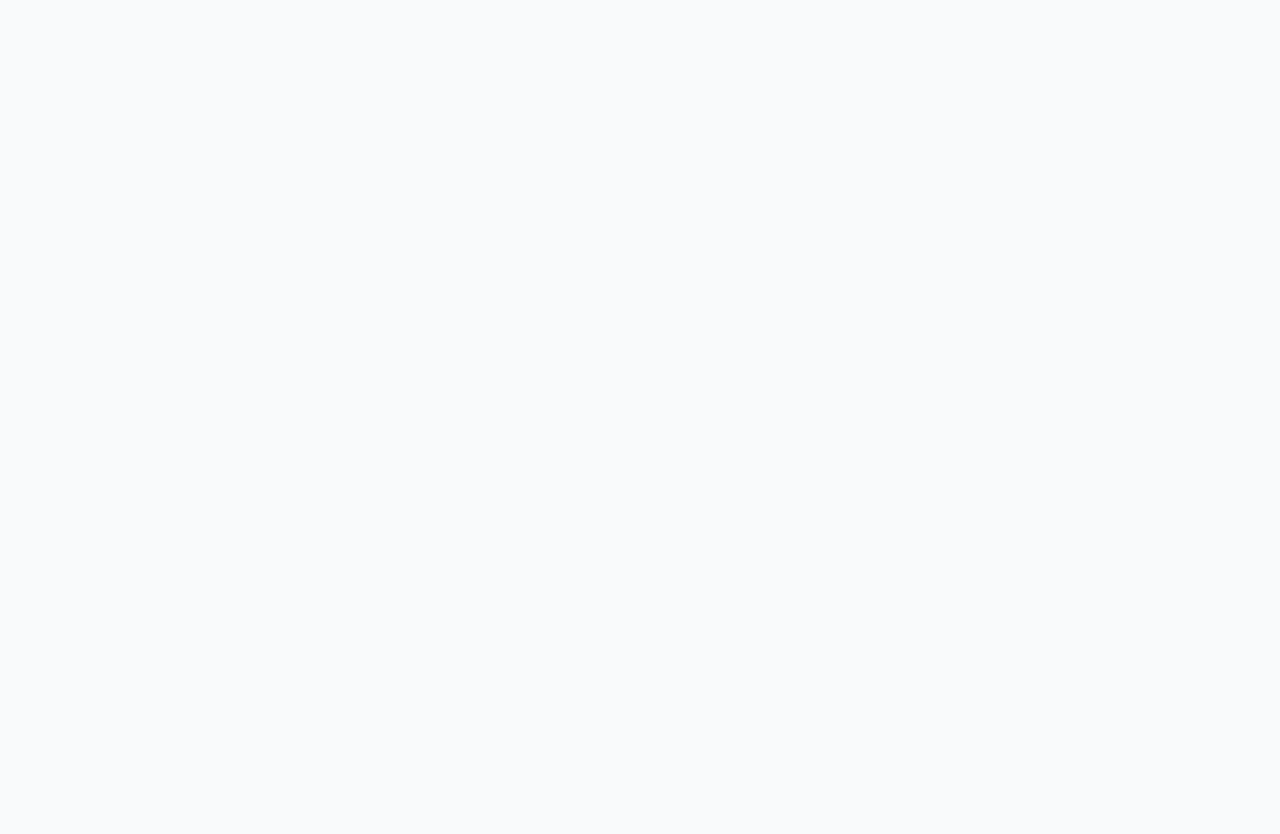
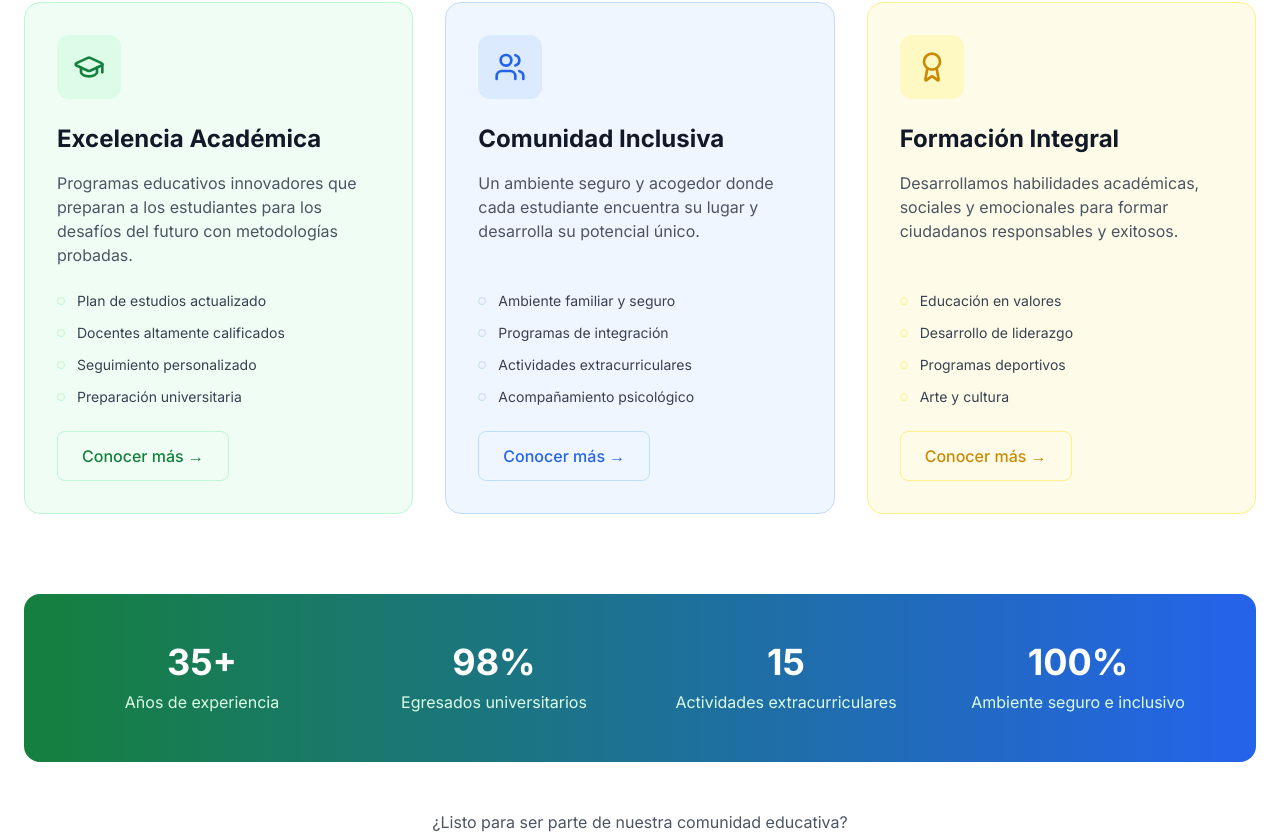
Before and after one commit to andavian/school-management-front, a React (Vite) app: page / in a window 1280 px wide. Shown: the part 1106-1940 px from the top of the page. Before the commit the page ends 1025 px from the top, so only its background shows below. Built offline with nearby package versions, Linux system fonts and the light colour scheme.

Commit message:
feat(landing): add features section with reusable cards and stats

```diff
--- /dev/null
+++ b/src/features/landing/components/FeatureCard.tsx
@@ -0,0 +1,76 @@
+import type { LucideIcon } from "lucide-react";
+
+interface FeatureCardProps {
+  icon: LucideIcon;
+  title: string;
+  description: string;
+  features: string[];
+  color?: "primary" | "secondary" | "accent";
+}
+
+export default function FeatureCard({
+  icon: Icon,
+  title,
+  description,
+  features,
+  color = "primary",
+}: FeatureCardProps) {
+  const colorClasses = {
+    primary: {
+      bg: "bg-primary-50",
+      icon: "bg-primary-100 text-primary-600",
+      text: "text-primary-600",
+      border: "border-primary-200",
+    },
+    secondary: {
+      bg: "bg-secondary-50",
+      icon: "bg-secondary-100 text-secondary-600",
+      text: "text-secondary-600",
+      border: "border-secondary-200",
+    },
+    accent: {
+      bg: "bg-accent-50",
+      icon: "bg-accent-100 text-accent-600",
+      text: "text-accent-600",
+      border: "border-accent-200",
+    },
+  };
+
+  const currentColor = colorClasses[color];
+
+  return (
+    <div
+      className={`rounded-2xl p-8 ${currentColor.bg} border ${currentColor.border} hover:shadow-lg transition-all duration-300 h-full flex flex-col`}
+    >
+      {/* Icon */}
+      <div
+        className={`w-16 h-16 rounded-xl ${currentColor.icon} flex items-center justify-center mb-6`}
+      >
+        <Icon className="w-8 h-8" />
+      </div>
+
+      {/* Content */}
+      <h3 className="text-2xl font-bold text-gray-900 mb-4">{title}</h3>
+      <p className="text-gray-600 mb-6 flex-grow">{description}</p>
+
+      {/* Features List */}
+      <ul className="space-y-3">
+        {features.map((feature, index) => (
+          <li key={index} className="flex items-center gap-3">
+            <div
+              className={`w-2 h-2 rounded-full ${currentColor.bg} border ${currentColor.border}`}
+            ></div>
+            <span className="text-gray-700 text-sm">{feature}</span>
+          </li>
+        ))}
+      </ul>
+
+      {/* CTA */}
+      <button
+        className={`mt-6 px-6 py-3 ${currentColor.text} border ${currentColor.border} rounded-lg font-medium hover:bg-white transition self-start`}
+      >
+        Conocer más →
+      </button>
+    </div>
+  );
+}
--- /dev/null
+++ b/src/features/landing/components/FeaturesSection.tsx
@@ -0,0 +1,118 @@
+import { GraduationCap, Users, Award } from "lucide-react";
+import FeatureCard from "./FeatureCard";
+
+export default function FeaturesSection() {
+  const features = [
+    {
+      icon: GraduationCap,
+      title: "Excelencia Académica",
+      description:
+        "Programas educativos innovadores que preparan a los estudiantes para los desafíos del futuro con metodologías probadas.",
+      features: [
+        "Plan de estudios actualizado",
+        "Docentes altamente calificados",
+        "Seguimiento personalizado",
+        "Preparación universitaria",
+      ],
+      color: "primary" as const,
+    },
+    {
+      icon: Users,
+      title: "Comunidad Inclusiva",
+      description:
+        "Un ambiente seguro y acogedor donde cada estudiante encuentra su lugar y desarrolla su potencial único.",
+      features: [
+        "Ambiente familiar y seguro",
+        "Programas de integración",
+        "Actividades extracurriculares",
+        "Acompañamiento psicológico",
+      ],
+      color: "secondary" as const,
+    },
+    {
+      icon: Award,
+      title: "Formación Integral",
+      description:
+        "Desarrollamos habilidades académicas, sociales y emocionales para formar ciudadanos responsables y exitosos.",
+      features: [
+        "Educación en valores",
+        "Desarrollo de liderazgo",
+        "Programas deportivos",
+        "Arte y cultura",
+      ],
+      color: "accent" as const,
+    },
+  ];
+
+  return (
+    <section id="features" className="py-20 bg-white">
+      <div className="container mx-auto px-6">
+        {/* Section Header */}
+        <div className="text-center max-w-3xl mx-auto mb-16">
+          <h2 className="text-4xl font-bold text-gray-900 mb-4">
+            Una educación que transforma vidas
+          </h2>
+          <p className="text-lg text-gray-600">
+            En la Escuela Paravachasca nos enfocamos en desarrollar el potencial
+            completo de cada estudiante, combinando tradición educativa con
+            innovación pedagógica.
+          </p>
+        </div>
+
+        {/* Features Grid */}
+        <div className="grid md:grid-cols-2 lg:grid-cols-3 gap-8">
+          {features.map((feature, index) => (
+            <FeatureCard
+              key={index}
+              icon={feature.icon}
+              title={feature.title}
+              description={feature.description}
+              features={feature.features}
+              color={feature.color}
+            />
+          ))}
+        </div>
+
+        {/* Stats Section */}
+        <div className="mt-20 bg-gradient-to-r from-primary-600 to-secondary-600 rounded-2xl p-12 text-white">
+          <div className="grid grid-cols-2 md:grid-cols-4 gap-8 text-center">
+            <div>
+              <p className="text-4xl font-bold mb-2">35+</p>
+              <p className="text-primary-100">Años de experiencia</p>
+            </div>
+            <div>
+              <p className="text-4xl font-bold mb-2">98%</p>
+              <p className="text-primary-100">Egresados universitarios</p>
+            </div>
+            <div>
+              <p className="text-4xl font-bold mb-2">15</p>
+              <p className="text-primary-100">Actividades extracurriculares</p>
+            </div>
+            <div>
+              <p className="text-4xl font-bold mb-2">100%</p>
+              <p className="text-primary-100">Ambiente seguro e inclusivo</p>
+            </div>
+          </div>
+        </div>
+
+        {/* Bottom CTA */}
+        <div className="text-center mt-12">
+          <p className="text-gray-600 mb-6">
+            ¿Listo para ser parte de nuestra comunidad educativa?
+          </p>
+          <div className="flex flex-col sm:flex-row gap-4 justify-center">
+            <button
+              className="px-8 py-4 bg-primary-600 text-white rounded-lg font-semibold hover:bg-primary-700 transition shadow-lg"
+              onClick={() => (window.location.href = "/login")}
+            >
+              Iniciar proceso de admisión
+            </button>
+            <button className="px-8 py-4 border-2 border-primary-600 text-primary-600 rounded-lg font-semibold hover:bg-primary-50 transition">
+              Solicitar información
+            </button>
+          </div>
+        </div>
+      </div>
+    </section>
+  );
+}
--- a/src/features/landing/pages/LandingPage.tsx
+++ b/src/features/landing/pages/LandingPage.tsx
@@ -1,6 +1,7 @@
 import Header from "../components/Header";
 import Footer from "../components/Footer";
 import Hero from "../components/Hero";
+import FeaturesSection from "../components/FeaturesSection";
 
 export default function LandingPage() {
   return (
@@ -9,6 +10,7 @@ export default function LandingPage() {
 
       <main>
         <Hero />
+        <FeaturesSection />
       </main>
 
       <Footer />
```
